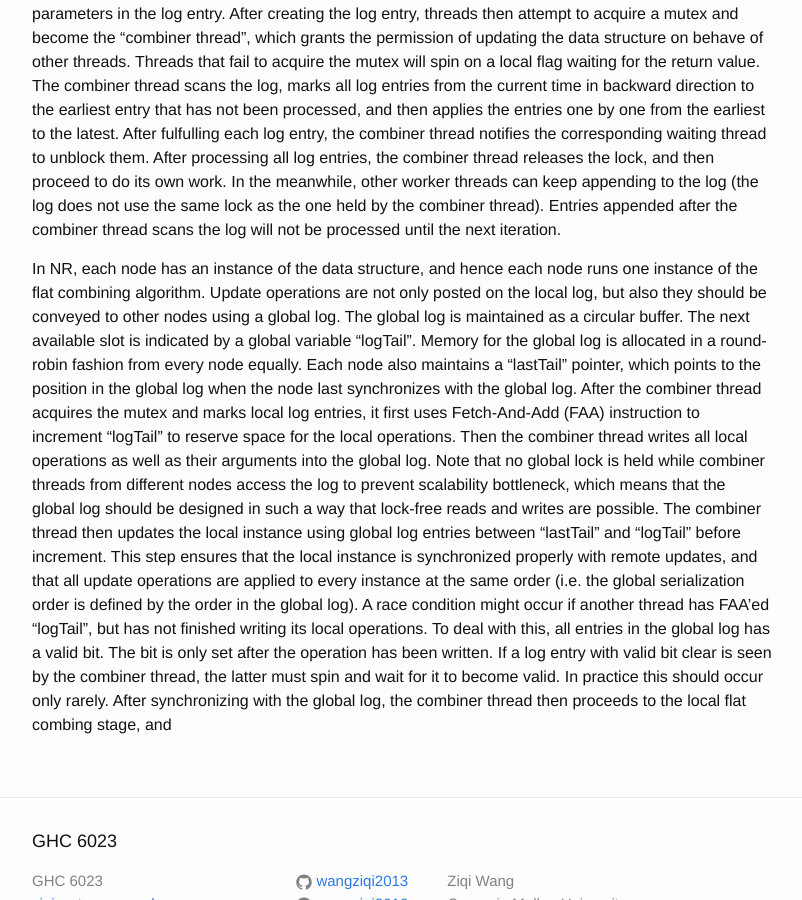
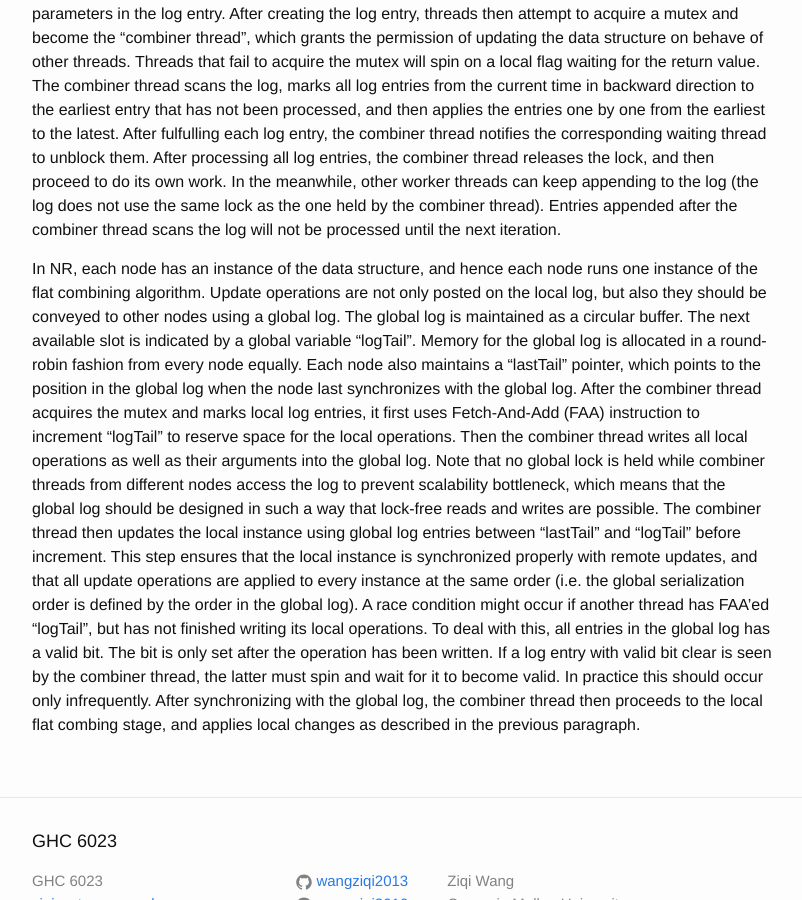
Before and after one commit to wangziqi2013/wangziqi2013.github.io, a Jekyll site: the page built from _posts/2019-01-09- black-box-concurrent-data-structures-for-numa-architectures.markdown, in a window 1280 px wide and 900 px high, scrolled down 1168 px. Shown: the whole window, without its empty margins (238-1040 px from the left). Built offline with Jekyll 4.4.1, drawn with Linux system fonts in a browser that asks for light colours.

Commit message:
Finish the paragraph

```diff
--- a/_posts/2019-01-09- black-box-concurrent-data-structures-for-numa-architectures.markdown
+++ b/_posts/2019-01-09- black-box-concurrent-data-structures-for-numa-architectures.markdown
@@ -63,4 +63,5 @@ synchronized properly with remote updates, and that all update operations are ap
 thread has FAA'ed "logTail", but has not finished writing its local operations. To deal with this, all entries in the
 global log has a valid bit. The bit is only set after the operation has been written. If a log entry with valid bit clear
 is seen by the combiner thread, the latter must spin and wait for it to become valid. In practice this should occur only
-rarely. After synchronizing with the global log, the combiner thread then proceeds to the local flat combing stage, and
+infrequently. After synchronizing with the global log, the combiner thread then proceeds to the local flat combing stage,
+and applies local changes as described in the previous paragraph.
```
